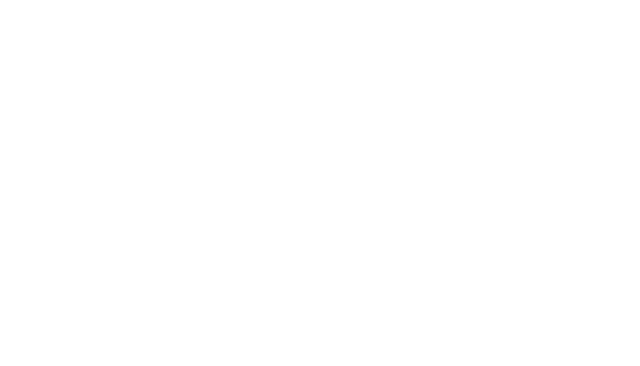
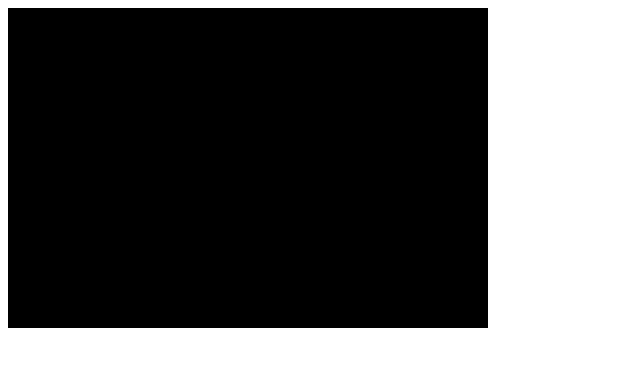
Before and after one commit to stepanovmaxim98/jumping_project, a plain HTML site: page index.html in a window 1280 px wide. Shown: the whole page, without its empty margins (0-640 px from the left). Drawn offline with Linux system fonts and the light colour scheme.

Commit message:
Black Rect

```diff
--- a/index.html
+++ b/index.html
@@ -8,7 +8,7 @@
     <link rel="stylesheet" href="css/style.css">
 </head>
 <body>
-
+    <canvas height="320" width="480" id="example"> Обновите браузер</canvas>
 
 
 
--- a/js/script.js
+++ b/js/script.js
@@ -0,0 +1,3 @@
+var example = document.getElementById("example"),
+			    ctx     = example.getContext('2d');
+			ctx.fillRect(0, 0, example.width, example.height);
```
